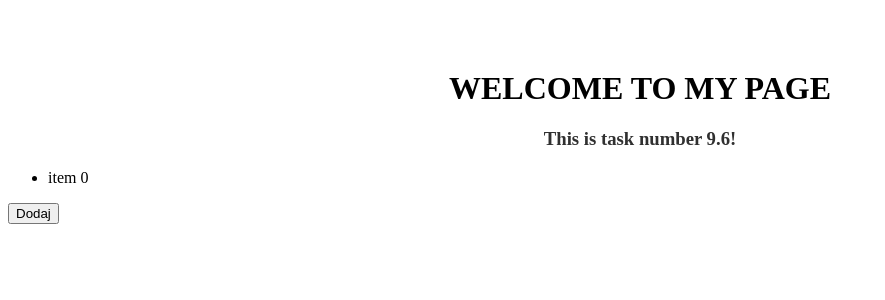
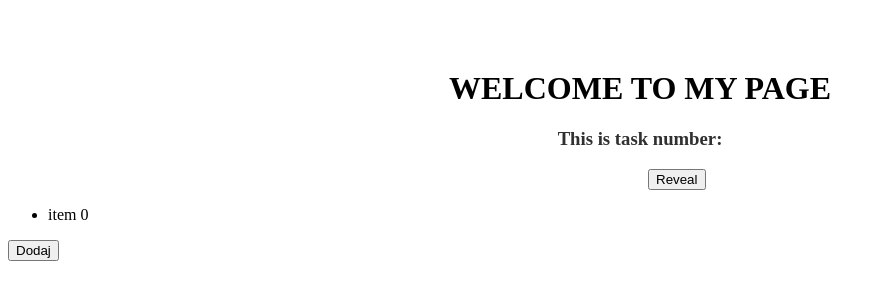
Before and after one commit to Makabra93/Zad_9_6, a plain HTML site: page index.html in a window 1280 px wide. Shown: the part 290-590 px from the top of the page, without its empty margins (0-885 px from the left). Drawn offline with Linux system fonts and the light colour scheme.

Commit message:
Add my JS

```diff
--- a/css/style.css
+++ b/css/style.css
@@ -3,6 +3,10 @@ h1 {
   margin-top: 45vh;
   text-transform: uppercase; }
 
-h3 {
-  text-align: center;
-  color: #303030; }
+.task
+  h3 {
+    text-align: center;
+    color: #303030; }
+  #rev {
+    margin-left: 50vw;
+  }
--- a/index.html
+++ b/index.html
@@ -7,7 +7,10 @@
   </head>
   <body>
     <h1>Welcome to my page</h1>
-    <h3>This is task number 9.6!</h3>
+    <div class="task">
+      <h3>This is task number: <span id="he3"></span></h3>
+      <button id="rev">Reveal</button>
+    </div>
     <ul id="list">
       <li>item 0</li>
     </ul>
--- a/js/scripts.js
+++ b/js/scripts.js
@@ -1,5 +1,6 @@
 var list = document.getElementById('list');
 var add = document.getElementById('addElem');
+var task = document.getElementById('rev');
 
 add.addEventListener('click', function() {
 
@@ -10,3 +11,10 @@ add.addEventListener('click', function() {
     list.appendChild(element);
 
   });
+
+task.addEventListener('click', function() {
+
+    var header = document.getElementById('he3');
+    header.innerText = '9.6!';
+
+  });
```
